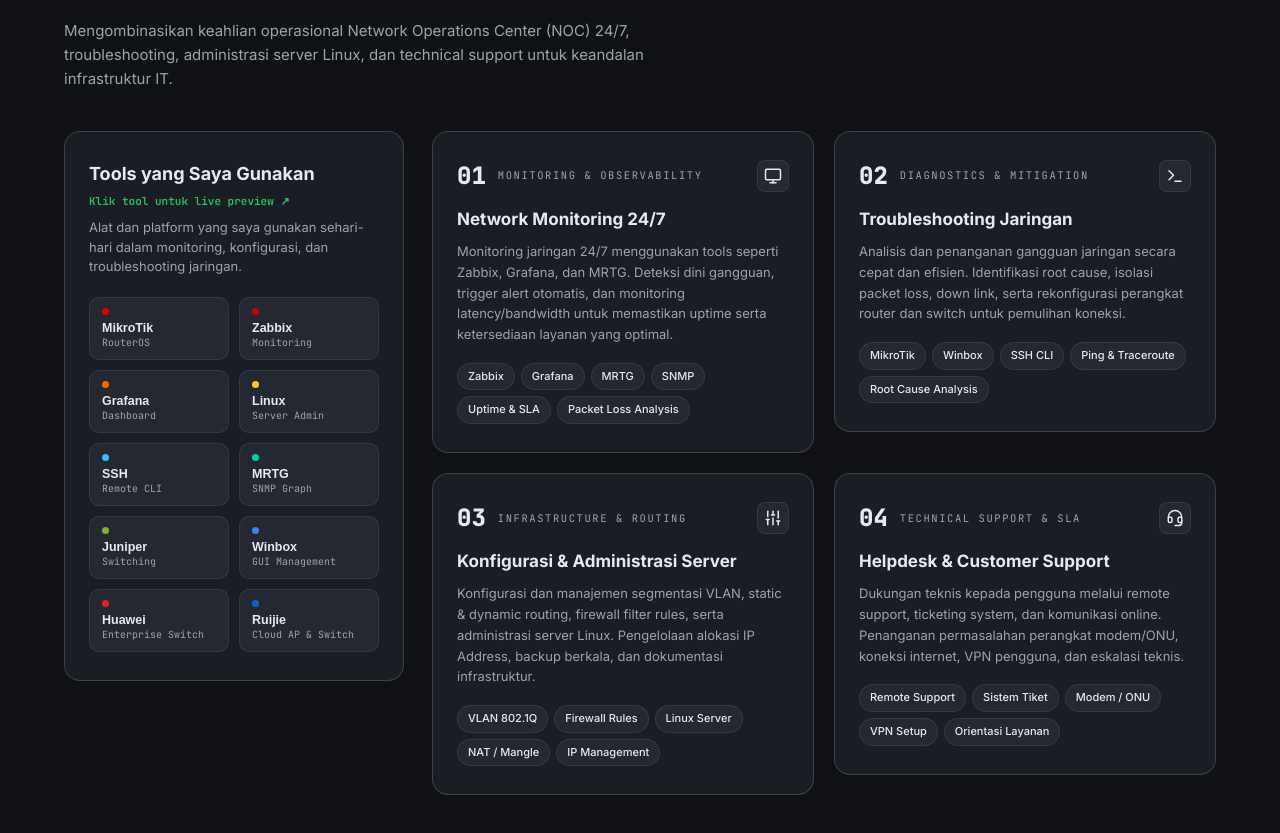
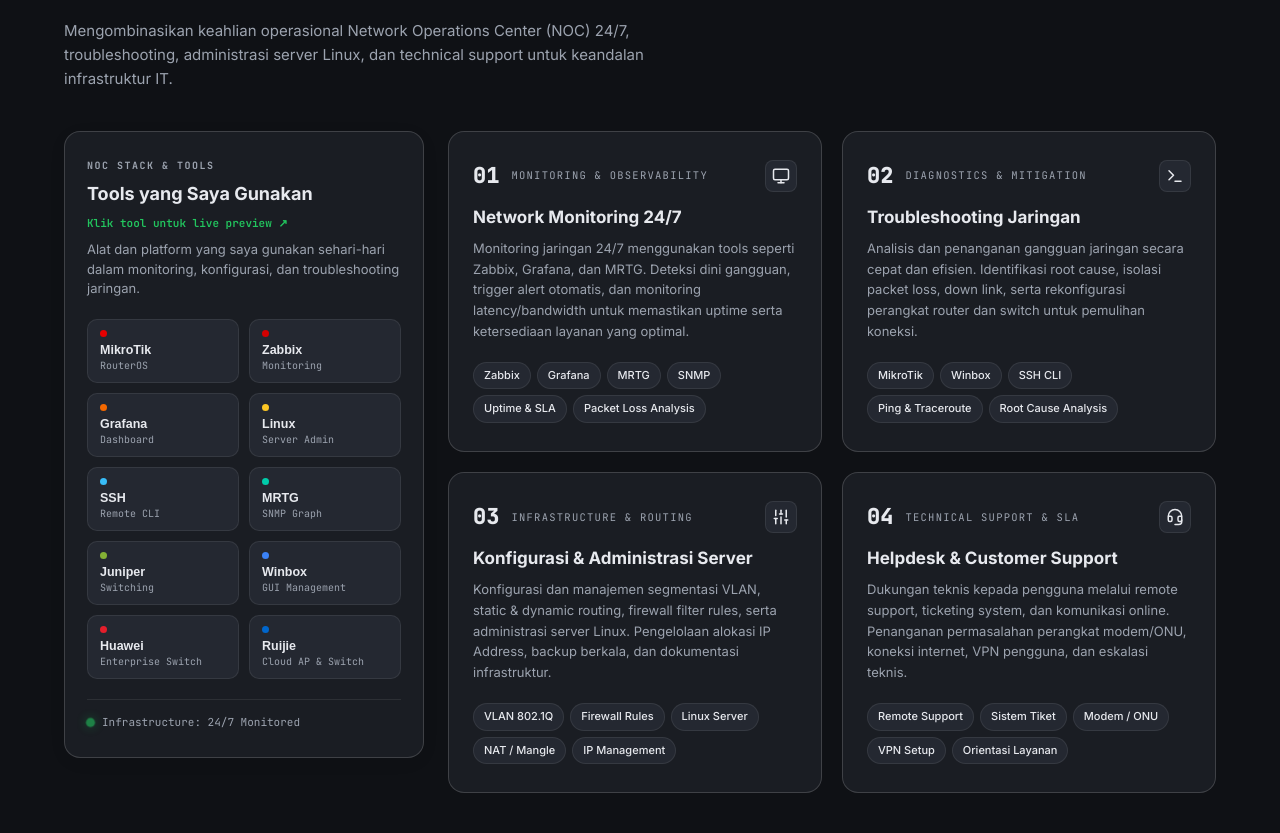
Before and after one commit to anggatok120-collab/porto-next, a Next.js app: page / in a window 1280 px wide. Shown: the part 2060-2893 px from the top of the page. Built offline with nearby package versions, Linux system fonts and the light colour scheme; no server answers.

Commit message:
fix: polish capabilities bento cards alignment and fix navbar scroll overlap

```diff
--- a/app/globals.css
+++ b/app/globals.css
@@ -116,6 +116,7 @@ html.dark body::before {
   padding: 110px 24px;
   max-width: 1200px;
   margin: 0 auto;
+  scroll-margin-top: 100px;
 }
 
 .section-label {
@@ -710,30 +711,46 @@ html.dark .work-album-item {
    ========================================================================== */
 .capabilities-grid {
   display: grid;
-  grid-template-columns: 340px 1fr;
-  gap: 28px;
+  grid-template-columns: 360px 1fr;
+  gap: 24px;
+  align-items: start;
   margin-top: 40px;
+}
+
+.capabilities-sidebar-reveal {
+  position: sticky;
+  top: 96px;
 }
 
 .capabilities-sidebar {
   background: var(--surface);
   border: 1px solid var(--line-strong);
   border-radius: var(--radius);
-  padding: 28px 24px;
-  height: fit-content;
+  padding: 26px 22px;
+  box-shadow: 0 4px 20px rgba(0, 0, 0, 0.04);
 }
 
 .capabilities-sidebar-header {
   display: flex;
   flex-direction: column;
-  gap: 4px;
+  gap: 6px;
   margin-bottom: 8px;
+}
+
+.capabilities-sidebar-badge {
+  font-family: var(--font-mono);
+  font-size: 10px;
+  font-weight: 700;
+  letter-spacing: 0.15em;
+  color: var(--text-muted);
+  text-transform: uppercase;
 }
 
 .capabilities-sidebar-title {
   font-size: 18px;
   font-weight: 700;
   color: var(--text);
+  margin: 0;
 }
 
 .capabilities-sidebar-hint {
@@ -760,7 +777,9 @@ html.dark .work-album-item {
   display: flex;
   flex-direction: column;
   align-items: flex-start;
+  justify-content: center;
   padding: 10px 12px;
+  min-height: 64px;
   background: var(--surface-2);
   border: 1px solid var(--line);
   border-radius: 10px;
@@ -793,35 +812,75 @@ html.dark .work-album-item {
   font-size: 12.5px;
   font-weight: 700;
   color: var(--text);
+  line-height: 1.2;
 }
 
 .tool-tag {
   font-size: 10px;
   color: var(--text-muted);
   font-family: var(--font-mono);
-  margin-top: 1px;
+  margin-top: 2px;
+  line-height: 1.2;
+}
+
+.capabilities-sidebar-footer {
+  margin-top: 20px;
+  padding-top: 14px;
+  border-top: 1px solid var(--line);
+  display: flex;
+  align-items: center;
+  gap: 8px;
+  font-family: var(--font-mono);
+  font-size: 11px;
+  color: var(--text-muted);
+}
+
+.capabilities-status-dot {
+  width: 7px;
+  height: 7px;
+  border-radius: 50%;
+  background: #22c55e;
+  box-shadow: 0 0 8px rgba(34, 197, 94, 0.6);
+  display: inline-block;
+  animation: pulseDot 2s infinite;
+}
+
+@keyframes pulseDot {
+  0% { transform: scale(1); opacity: 1; }
+  50% { transform: scale(1.3); opacity: 0.6; }
+  100% { transform: scale(1); opacity: 1; }
 }
 
 /* 4 Core Services Grid */
 .capabilities-services-grid {
   display: grid;
   grid-template-columns: repeat(2, 1fr);
+  grid-auto-rows: 1fr;
   gap: 20px;
 }
 
+.capability-service-reveal {
+  height: 100%;
+  display: flex;
+  flex-direction: column;
+}
+
 .capability-service-card {
+  height: 100%;
+  flex: 1;
   background: var(--surface);
   border: 1px solid var(--line-strong);
   border-radius: var(--radius);
   padding: 28px 24px;
   display: flex;
   flex-direction: column;
-  transition: transform 0.2s ease, border-color 0.2s ease;
+  transition: transform 0.2s cubic-bezier(0.16, 1, 0.3, 1), border-color 0.2s ease, box-shadow 0.2s ease;
 }
 
 .capability-service-card:hover {
   transform: translateY(-2px);
   border-color: var(--text-muted);
+  box-shadow: 0 10px 28px rgba(0, 0, 0, 0.1);
 }
 
 .capability-service-top {
@@ -829,11 +888,12 @@ html.dark .work-album-item {
   align-items: center;
   justify-content: space-between;
   margin-bottom: 14px;
+  gap: 12px;
 }
 
 .capability-num {
   font-family: var(--font-mono);
-  font-size: 24px;
+  font-size: 22px;
   font-weight: 800;
   color: var(--text);
   line-height: 1;
@@ -843,10 +903,12 @@ html.dark .work-album-item {
   font-family: var(--font-mono);
   font-size: 10.5px;
   text-transform: uppercase;
-  letter-spacing: 0.15em;
-  color: var(--text-muted);
-  margin-left: 12px;
+  letter-spacing: 0.12em;
+  color: var(--text-muted);
   flex: 1;
+  white-space: nowrap;
+  overflow: hidden;
+  text-overflow: ellipsis;
 }
 
 .capability-service-icon {
@@ -859,20 +921,29 @@ html.dark .work-album-item {
   display: flex;
   align-items: center;
   justify-content: center;
+  flex-shrink: 0;
+  transition: all 0.2s ease;
+}
+
+.capability-service-card:hover .capability-service-icon {
+  background: var(--text);
+  color: var(--bg);
+  border-color: var(--text);
 }
 
 .capability-service-title {
   font-size: 17px;
   font-weight: 700;
-  margin-bottom: 8px;
-  color: var(--text);
+  margin-bottom: 10px;
+  color: var(--text);
+  line-height: 1.3;
 }
 
 .capability-service-desc {
   font-size: 13px;
   line-height: 1.6;
   color: var(--text-muted);
-  margin-bottom: 18px;
+  margin-bottom: 20px;
   flex: 1;
 }
 
@@ -880,6 +951,7 @@ html.dark .work-album-item {
   display: flex;
   flex-wrap: wrap;
   gap: 6px;
+  margin-top: auto;
 }
 
 .tag-pill {
@@ -890,6 +962,7 @@ html.dark .work-album-item {
   border: 1px solid var(--line);
   color: var(--text);
   font-weight: 500;
+  white-space: nowrap;
 }
 
 /* Tool Interactive Modal Dialog */
@@ -1896,6 +1969,9 @@ html.dark .trait-card {
   .capabilities-grid {
     grid-template-columns: 1fr;
   }
+  .capabilities-sidebar-reveal {
+    position: static;
+  }
   .about-grid {
     grid-template-columns: 1fr;
   }
@@ -1905,6 +1981,12 @@ html.dark .trait-card {
   .contact-inner {
     grid-template-columns: 1fr;
     gap: 40px;
+  }
+}
+
+@media (max-width: 680px) {
+  .capabilities-services-grid {
+    grid-template-columns: 1fr;
   }
 }
 
--- a/components/Capabilities.jsx
+++ b/components/Capabilities.jsx
@@ -71,8 +71,10 @@ export default function Capabilities() {
 
       <div className="capabilities-grid">
         {/* Left Side: Interactive Tools Stack */}
-        <Reveal delay={100} className="capabilities-sidebar">
+        <Reveal delay={100} className="capabilities-sidebar-reveal">
+          <div className="capabilities-sidebar">
             <div className="capabilities-sidebar-header">
+              <span className="capabilities-sidebar-badge">NOC STACK & TOOLS</span>
               <h4 className="capabilities-sidebar-title">Tools yang Saya Gunakan</h4>
               <span className="capabilities-sidebar-hint">Klik tool untuk live preview ↗</span>
             </div>
@@ -101,6 +103,12 @@ export default function Capabilities() {
                 );
               })}
             </div>
+
+            <div className="capabilities-sidebar-footer">
+              <span className="capabilities-status-dot" />
+              <span className="capabilities-status-text">Infrastructure: 24/7 Monitored</span>
+            </div>
+          </div>
         </Reveal>
 
         {/* Right Side: 4 Core Services Bento Grid */}
@@ -108,7 +116,7 @@ export default function Capabilities() {
           {SERVICES.map((srv, idx) => {
             const Icon = srv.icon;
             return (
-              <Reveal key={srv.num} delay={120 + idx * 50}>
+              <Reveal key={srv.num} delay={120 + idx * 50} className="capability-service-reveal">
                 <div className="capability-service-card">
                   <div className="capability-service-top">
                     <span className="capability-num">{srv.num}</span>
```
Lines whose indentation alone changed are shown as unchanged.
